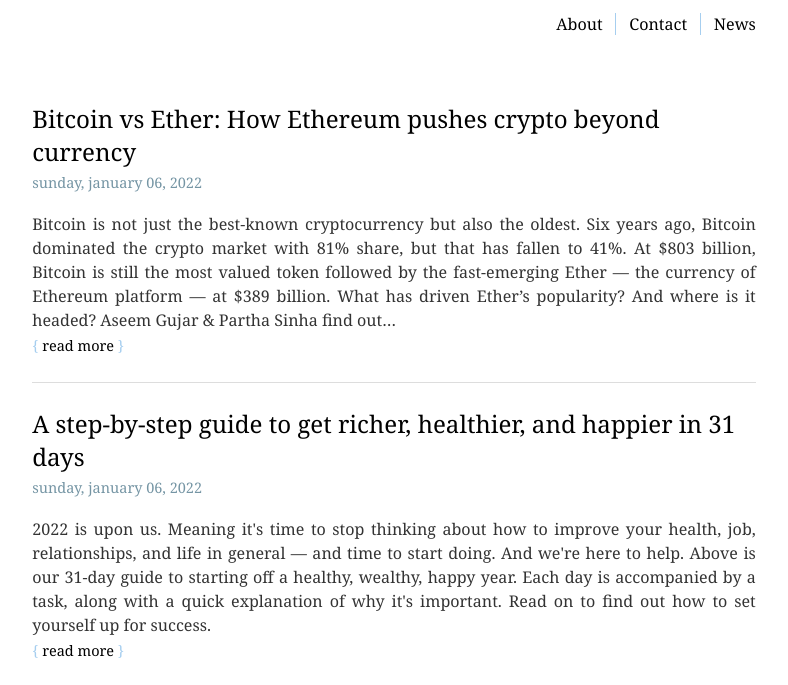
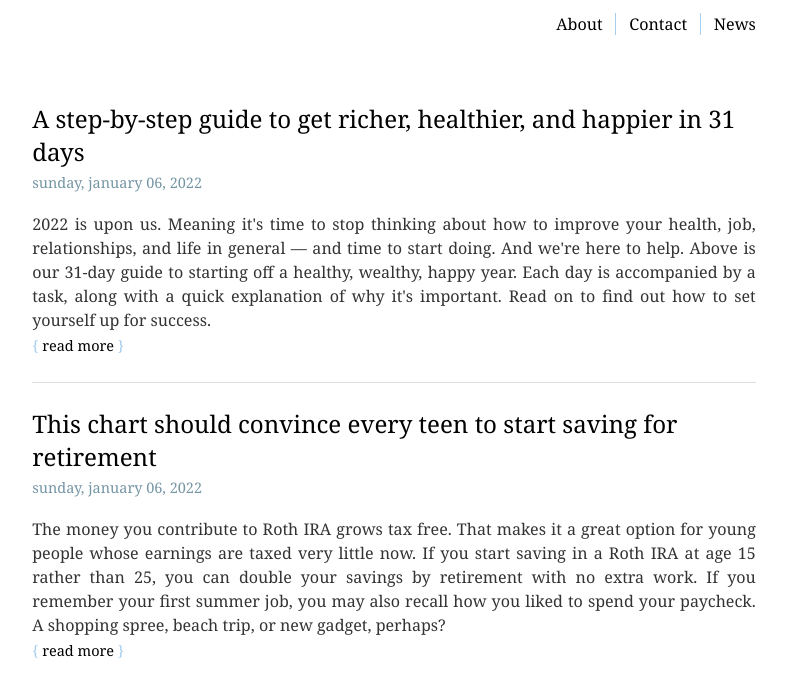
Before and after one commit to tetneo003/ads-1, a plain HTML site: page the/index.htm in a window 1280 px wide. Shown: the part 111-796 px from the top of the page, without its empty margins (246-1034 px from the left). Drawn offline with Linux system fonts and the light colour scheme.

Commit message:
Update index.htm

```diff
--- a/the/index.htm
+++ b/the/index.htm
@@ -38,13 +38,6 @@
             </ul>
          </header>
          <main>
-            <div class="teaser">
-				<h2><a href="bitcoin-vs-ether-how-ethereum-pushes-crypto-beyond-currency.htm">Bitcoin vs Ether: How Ethereum pushes crypto beyond currency</a></h2>
-				<span>sunday, january 06, 2022</span>
-				<p>Bitcoin is not just the best-known cryptocurrency but also the oldest. Six years ago, Bitcoin dominated the crypto market with 81% share, but that has fallen to 41%. At $803 billion, Bitcoin is still the most valued token followed by the fast-emerging Ether — the currency of Ethereum platform — at $389 billion. What has driven Ether’s popularity? And where is it headed? Aseem Gujar & Partha Sinha find out…
-					<br><a class="more" href="you-can-do-now-to-change-your-life-forever.htm">read more</a>
-				</p>
-            </div>
             <div class="teaser">
                <h2><a href="a-step-by-step-guide-to-get-richer-healthier-and-happier-in-31-days.htm">A step-by-step guide to get richer, healthier, and happier in 31 days</a></h2>
                <span>sunday, january 06, 2022</span>
```
